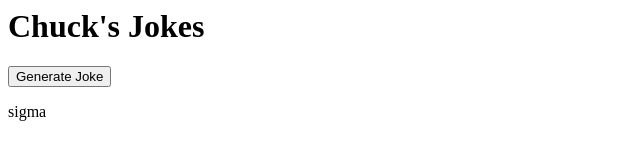
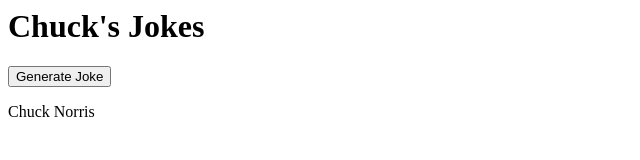
Before and after one commit to str4y0/Chuck, a plain HTML site: page index.html in a window 1280 px wide. Shown: the full height of the page, 0-640 px from the left. Drawn offline with Linux system fonts and the light colour scheme.

Commit message:
Update index.html

```diff
--- a/index.html
+++ b/index.html
@@ -6,6 +6,6 @@
 <div class="container">
 	<h1>Chuck's Jokes</h1>
 	<button id="Btn">Generate Joke</button>
-	<p id= "JokeDisplay">sigma</p>
+	<p id= "JokeDisplay">Chuck Norris</p>
 </div>
 <script src="script.js"></script>
```
